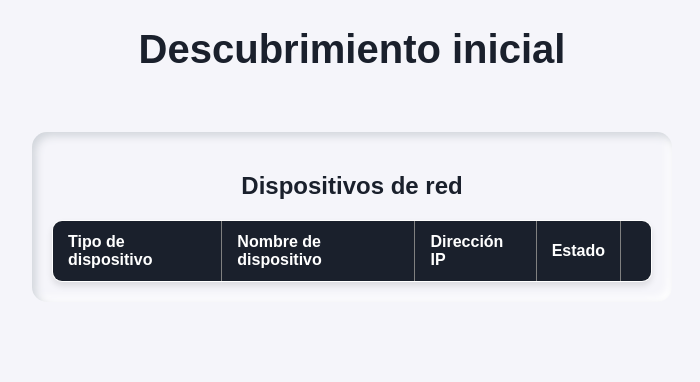
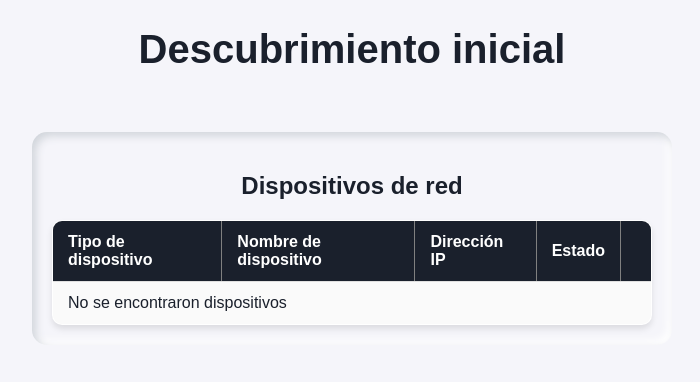
Before and after one commit to VictoriaP17/Network-Supervisor, a Flask app: template app/templates/discovery.html in a window 1280 px wide. Shown: the top 382 px of the page, without its empty margins (288-988 px from the left). Run offline with Flask 3, Linux system fonts and the light colour scheme; the template is opened without the code that fills it, so the values that code supplies are empty.

Commit message:
cambios ahora si estos son los buenos

```diff
--- a/app/templates/discovery.html
+++ b/app/templates/discovery.html
@@ -33,6 +33,10 @@
                                 <a href="{{ url_for('main_views.control_center_index', device_id=dispositivo.id) }}">Consola</a>
                             </td>
                         </tr>
+                        {% else %}
+                        <tr>
+                            <td colspan="5">No se encontraron dispositivos</td>
+                        </tr>
                         {% endfor %}
                     </tbody>
                 </table>
--- a/app/views/views.py
+++ b/app/views/views.py
@@ -21,6 +21,9 @@ def obtener_dispositivos_via_ssh():
         stdin, stdout, stderr = ssh.exec_command("show cdp neighbors detail")
         output = stdout.read().decode("utf-8")
         ssh.close()
+
+        # Ver la salida obtenida
+        print("Salida del comando CDP:", output)
 
         # Parsear resultados
         bloques = output.strip().split("Device ID:")
@@ -54,6 +57,7 @@ def home():
 @main_views.route("/discovery", methods=["GET"])
 def discovery_index():
     dispositivos = obtener_dispositivos_via_ssh()
+    print(dispositivos)  # Verificar que los dispositivos están siendo obtenidos correctamente
     return render_template("discovery.html", dispositivos=dispositivos)
 
 
```
